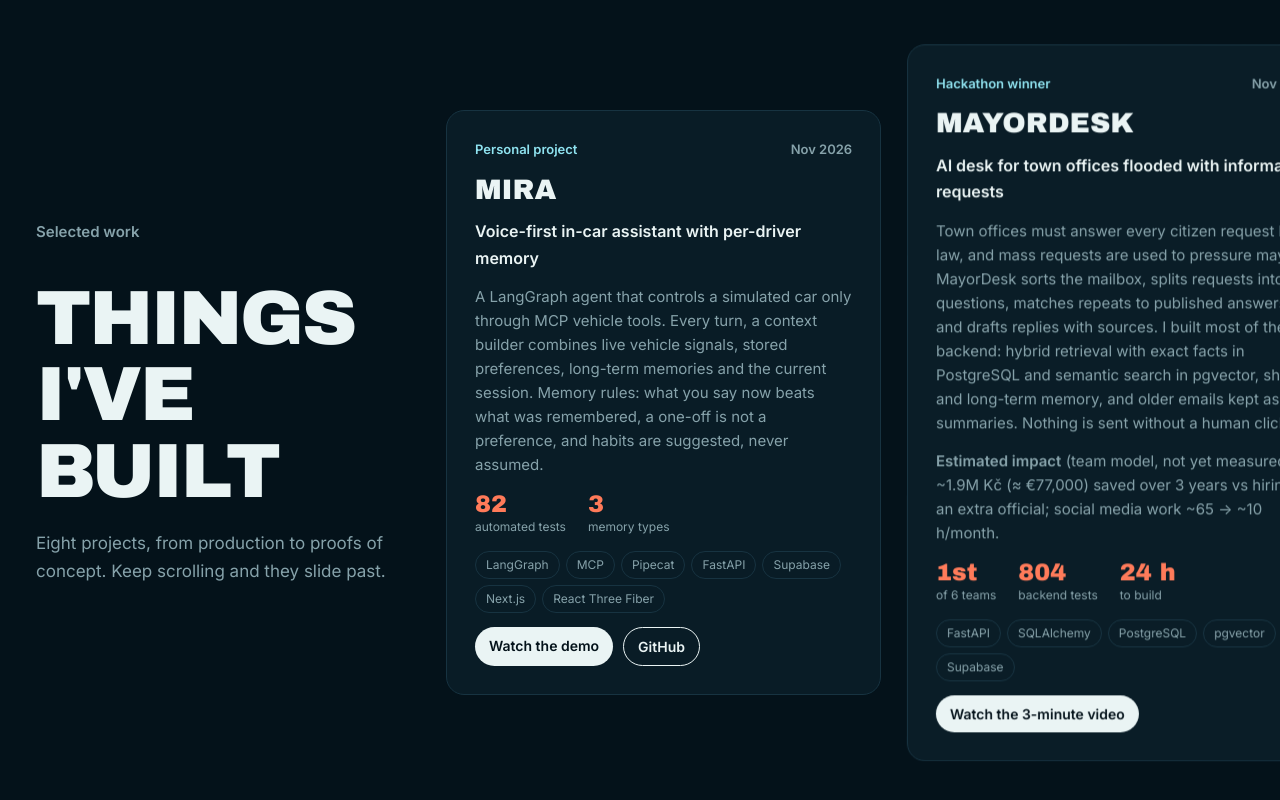
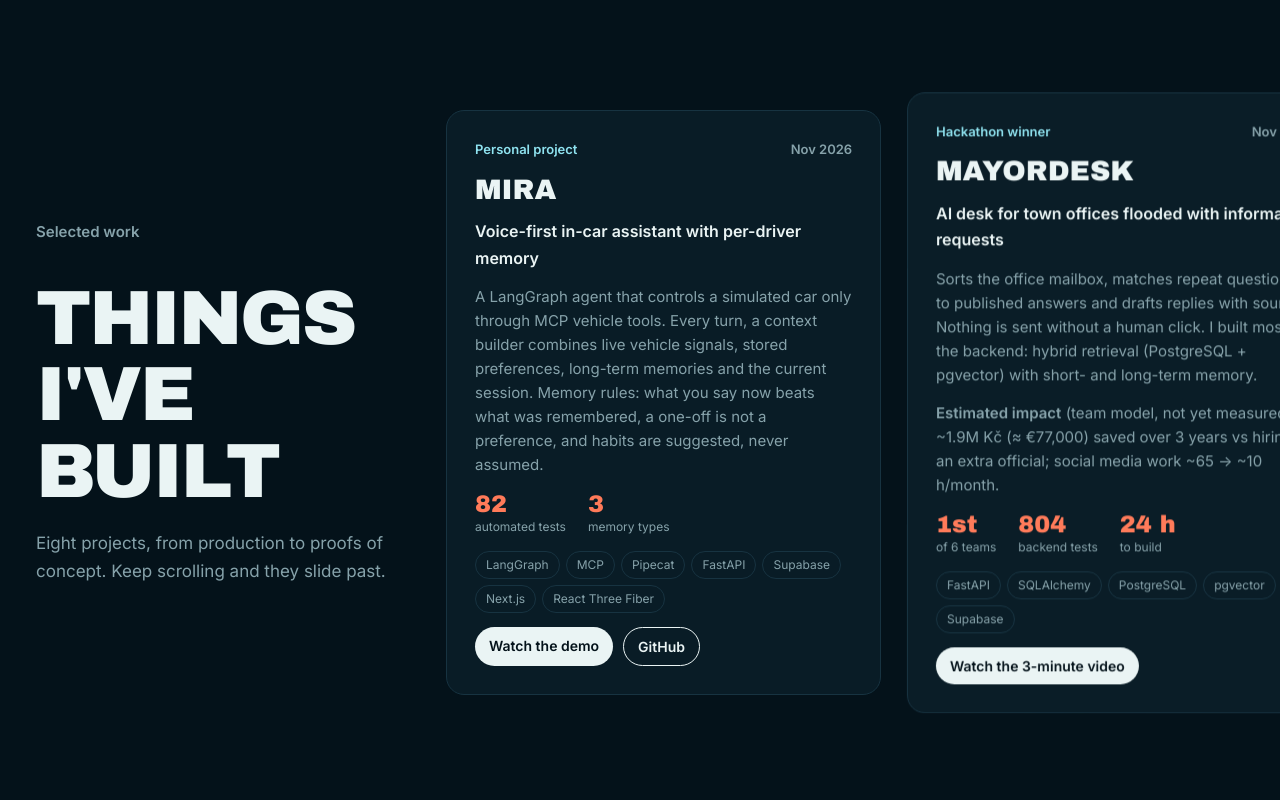
Before and after one commit to baksh07/baksh07.github.io, a plain HTML site: page index.html in a window 1280 px wide. Shown: the part 2286-3086 px from the top of the page. Drawn offline with nearby package versions, Linux system fonts and the light colour scheme; a web font is replaced by a local one.

Commit message:
Shorten MayorDesk description
Co-Authored-By: Claude Opus 5.5 <noreply@anthropic.com>
Claude-Session: https://claude.ai/code/session_01GxPC91EDHwHmouxH86hkqi

```diff
--- a/index.html
+++ b/index.html
@@ -251,7 +251,7 @@ footer{color:var(--muted);font-size:14px;display:flex;flex-wrap:wrap;justify-con
       <div class="top"><span class="kind">Hackathon winner</span><span>Nov 2026</span></div>
       <h3>MayorDesk</h3>
       <p class="what">AI desk for town offices flooded with information requests</p>
-      <p class="d">Town offices must answer every citizen request by law, and mass requests are used to pressure mayors. MayorDesk sorts the mailbox, splits requests into questions, matches repeats to published answers and drafts replies with sources. I built most of the backend: hybrid retrieval with exact facts in PostgreSQL and semantic search in pgvector, short- and long-term memory, and older emails kept as summaries. Nothing is sent without a human click.</p>
+      <p class="d">Sorts the office mailbox, matches repeat questions to published answers and drafts replies with sources. Nothing is sent without a human click. I built most of the backend: hybrid retrieval (PostgreSQL + pgvector) with short- and long-term memory.</p>
       <p class="d"><b>Estimated impact</b> (team model, not yet measured): ~1.9M Kč (≈ €77,000) saved over 3 years vs hiring an extra official; social media work ~65 → ~10 h/month.</p>
       <div class="nums"><div><b>1st</b><small>of 6 teams</small></div><div><b>804</b><small>backend tests</small></div><div><b>24 h</b><small>to build</small></div></div>
       <ul class="stack"><li>FastAPI</li><li>SQLAlchemy</li><li>PostgreSQL</li><li>pgvector</li><li>Supabase</li></ul>
```
